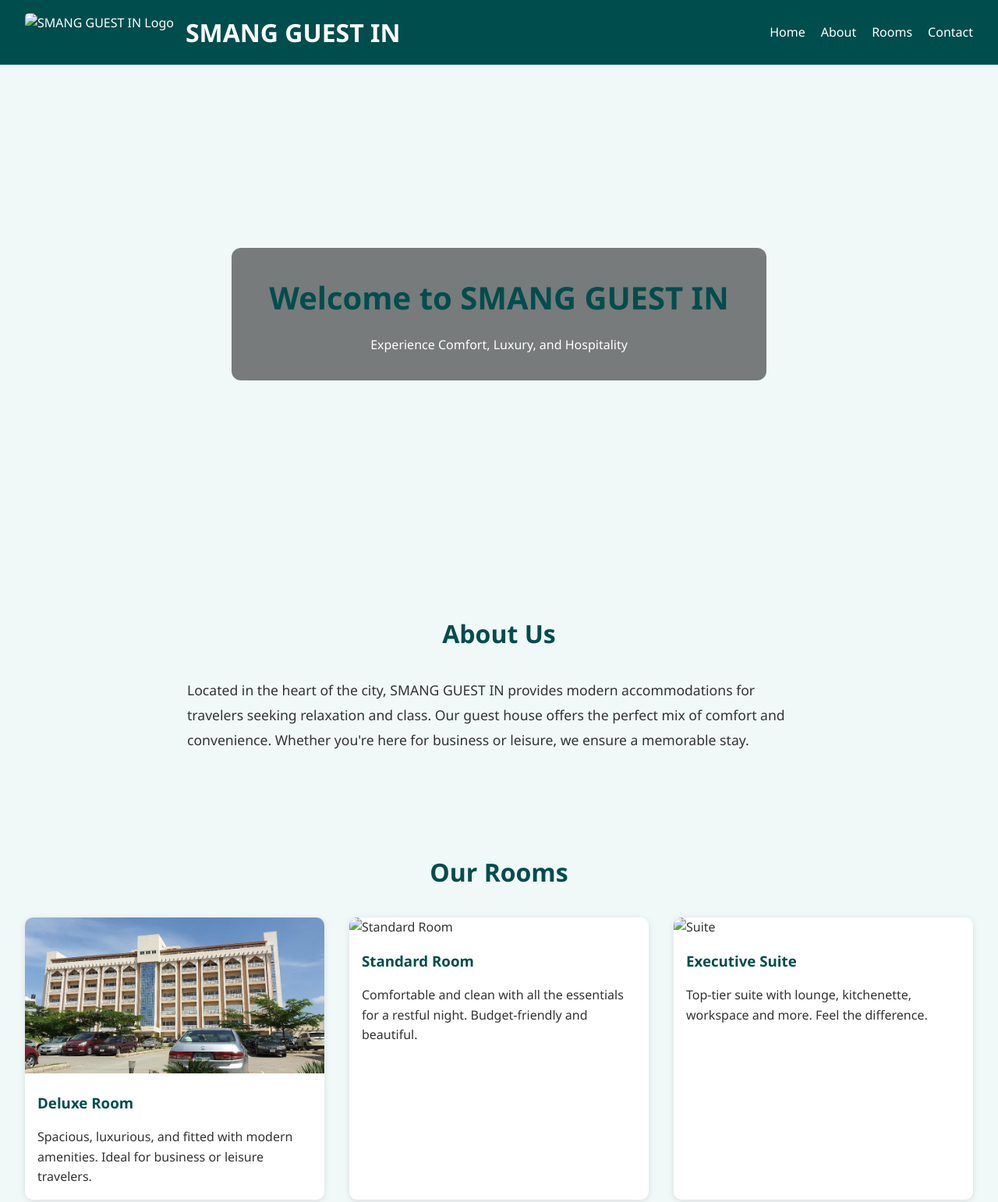
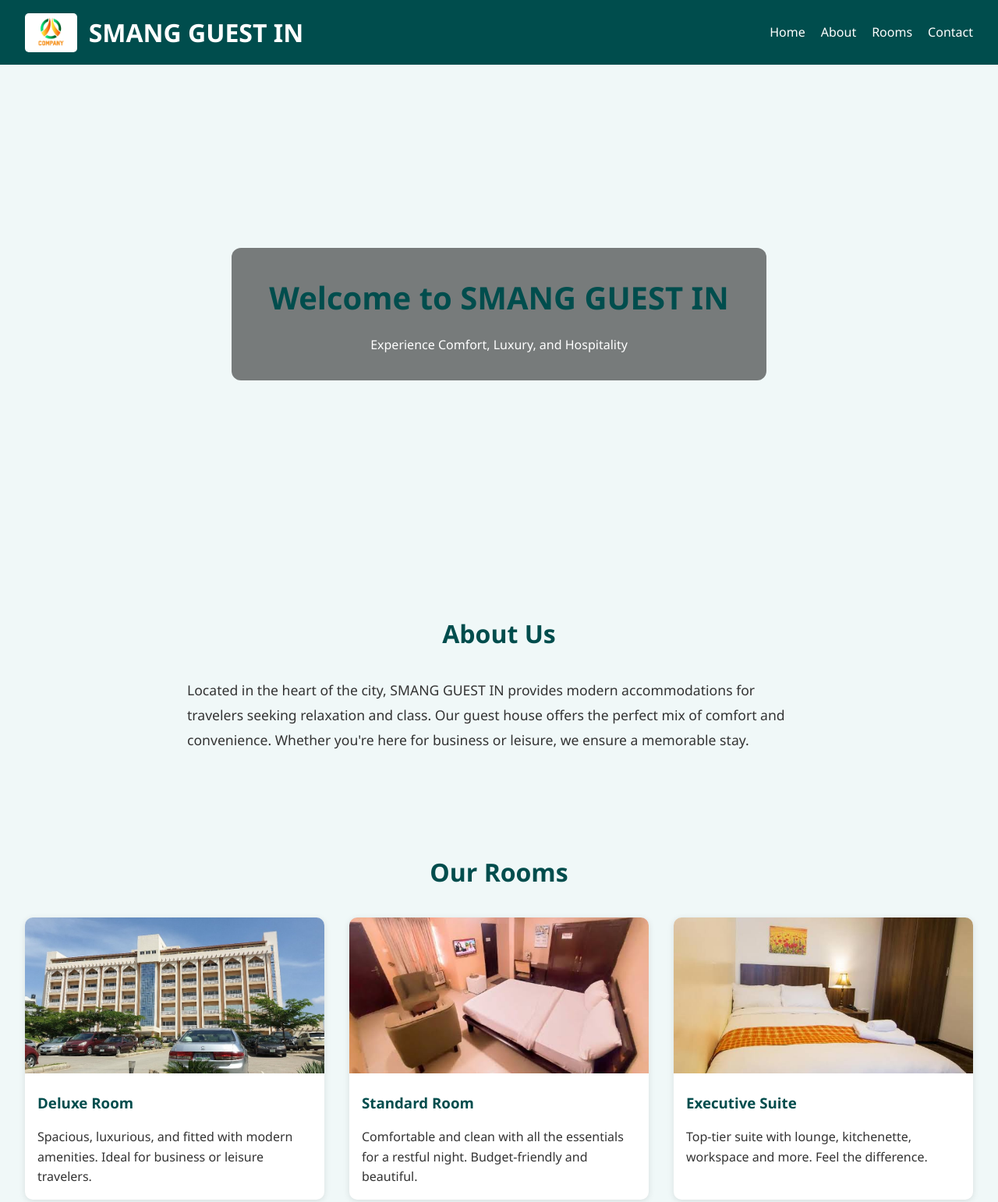
Before and after one commit to NgaSamuel/Guethouse_site, a plain HTML site: page index.html in a window 1280 px wide. Shown: the top 1542 px of the page at 78% size. Drawn offline with Linux system fonts and the light colour scheme.

Commit message:
Update index.html

```diff
--- a/index.html
+++ b/index.html
@@ -10,7 +10,7 @@
 <body>
   <header>
     <div class="logo">
-      <img src="logo.jpg" alt="SMANG GUEST IN Logo">
+      <img src="logo.jpeg" alt="SMANG GUEST IN Logo">
       <h1>SMANG GUEST IN</h1>
     </div>
     <nav>
@@ -44,12 +44,12 @@
         <p>Spacious, luxurious, and fitted with modern amenities. Ideal for business or leisure travelers.</p>
       </div>
       <div class="room-card">
-        <img src="room2.jpg" alt="Standard Room">
+        <img src="room2.jpeg" alt="Standard Room">
         <h3>Standard Room</h3>
         <p>Comfortable and clean with all the essentials for a restful night. Budget-friendly and beautiful.</p>
       </div>
       <div class="room-card">
-        <img src="room1.jpg" alt="Suite">
+        <img src="room1.jpeg" alt="Suite">
         <h3>Executive Suite</h3>
         <p>Top-tier suite with lounge, kitchenette, workspace and more. Feel the difference.</p>
       </div>
```
